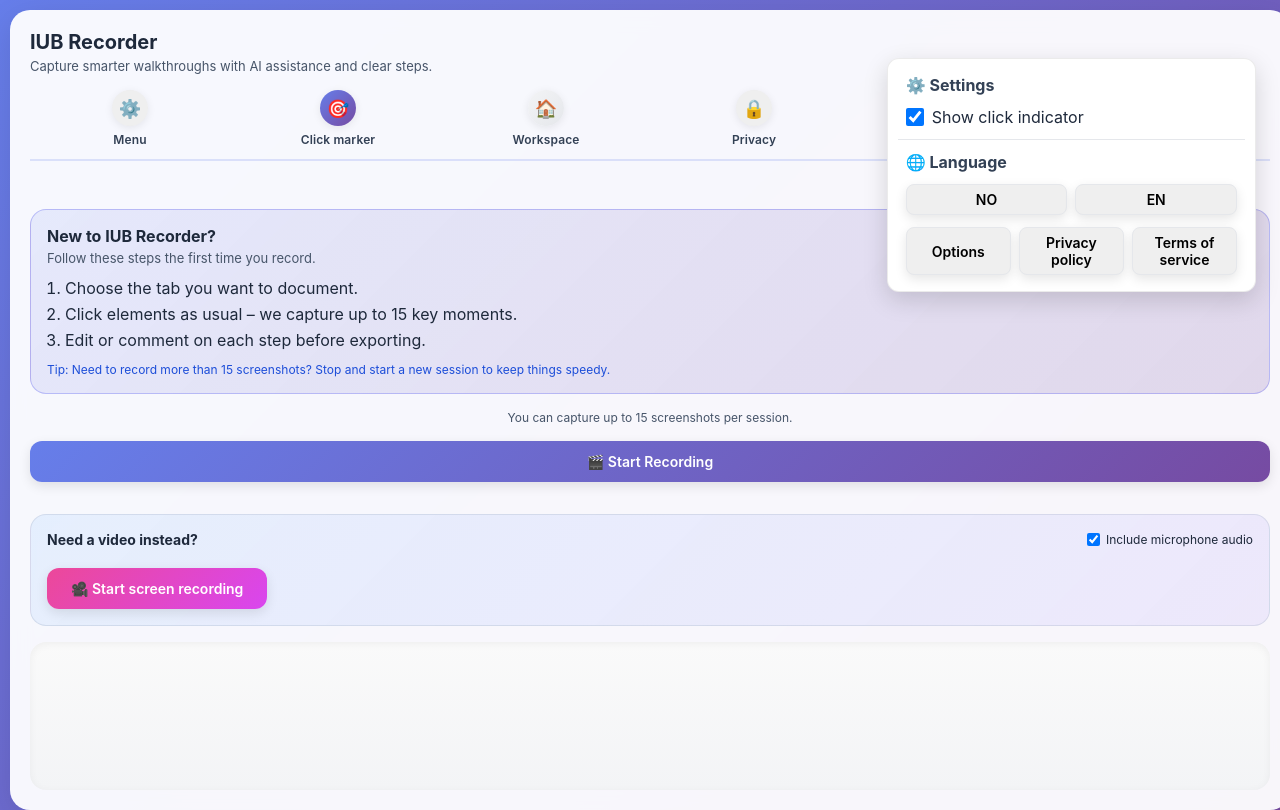
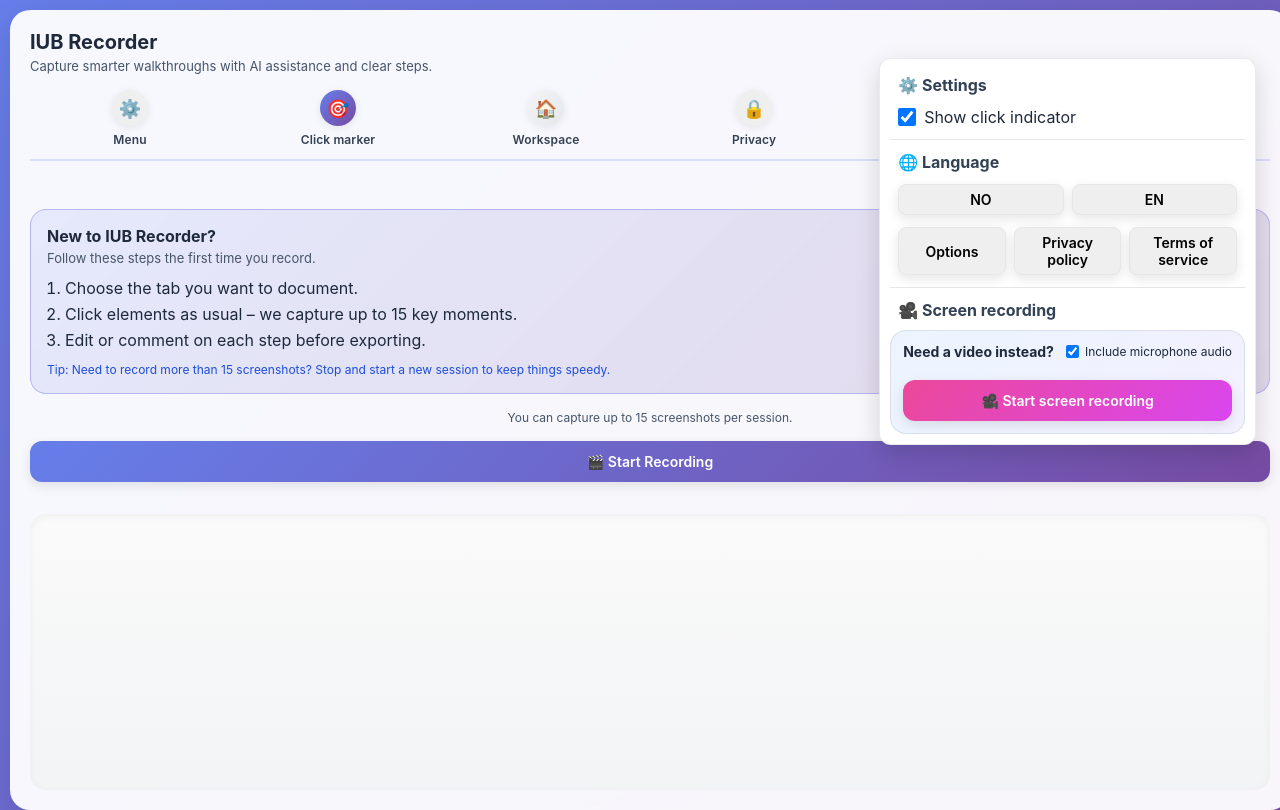
Before and after one commit to Adem9445/IUB-Recorder, a website with bundled scripts: page src/sidepanel/sidepanel.html in a window 1280 px wide. Both pictures are taken after a click on the button "⚙️". Built offline with nearby package versions, Linux system fonts and the light colour scheme; some packages are replaced by stand-ins of ours; no server answers.

Commit message:
Move video controls into menu

```diff
--- a/src/sidepanel/i18n.js
+++ b/src/sidepanel/i18n.js
@@ -15,7 +15,8 @@
     terms: "Terms of service",
     donate: "Donate to development",
     startRecording: "Start Recording",
-    stopRecording: "Stop Recording"
+    stopRecording: "Stop Recording",
+    videoRecording: "Screen recording"
   },
   no: {
     menu: "Meny",
@@ -30,7 +31,8 @@
     terms: "Vilkår for bruk",
     donate: "Doner til utvikling",
     startRecording: "Start opptak",
-    stopRecording: "Stopp opptak"
+    stopRecording: "Stopp opptak",
+    videoRecording: "Skjermopptak"
   }
 };
 
--- a/src/sidepanel/menu.js
+++ b/src/sidepanel/menu.js
@@ -4,13 +4,17 @@
 import "./i18n.js";
 
 const btn = document.getElementById("menu-btn");
+const videoControlsSlot = document.getElementById("video-controls-slot");
+const videoControls = document.getElementById("video-controls");
+
 if (btn) btn.addEventListener("click", toggleMenu);
 
 let pop;
+let docClickHandler = null;
+
 function toggleMenu() {
   if (pop) {
-    pop.remove();
-    pop = null;
+    closeMenu();
     return;
   }
   const t = (key) => (window.__i18n__?.t ? window.__i18n__.t(key) : key);
@@ -26,33 +30,32 @@
     <div style="padding: 6px 8px; font-weight: 700; color: #334155;">⚙️ ${t("settings")}</div>
     <div style="padding: 6px 8px;">
       <label style="display:flex; align-items:center; gap:8px; cursor:pointer;">
-        <input id="menu-click-toggle" type="checkbox" style="width:18px;height:18px;">
+        <input id=\"menu-click-toggle\" type=\"checkbox\" style=\"width:18px;height:18px;\">
         <span>${t("clickIndicator")}</span>
       </label>
     </div>
     <hr style="border:none;height:1px;background:#e5e7eb;margin:6px 0;"/>
     <div style="padding: 6px 8px; font-weight: 700; color: #334155;">🌐 ${t("language")}</div>
     <div style="display:flex; gap:8px; padding: 6px 8px;">
-      <button id="lang-no" style="flex:1; padding:6px 8px; border-radius:8px; border:1px solid #e5e7eb; cursor:pointer;">NO</button>
-      <button id="lang-en" style="flex:1; padding:6px 8px; border-radius:8px; border:1px solid #e5e7eb; cursor:pointer;">EN</button>
+      <button id=\"lang-no\" style=\"flex:1; padding:6px 8px; border-radius:8px; border:1px solid #e5e7eb; cursor:pointer;\">NO</button>
+      <button id=\"lang-en\" style=\"flex:1; padding:6px 8px; border-radius:8px; border:1px solid #e5e7eb; cursor:pointer;\">EN</button>
     </div>
     <div style="display:flex; gap:8px; padding: 6px 8px; flex-wrap:wrap;">
-      <button id="open-options-menu" style="flex:1; padding:6px 8px; border-radius:8px; border:1px solid #e5e7eb; cursor:pointer; min-width:0;">${t("options")}</button>
-      <button id="open-privacy-menu" style="flex:1; padding:6px 8px; border-radius:8px; border:1px solid #e5e7eb; cursor:pointer; min-width:0;">${t("privacy")}</button>
-      <button id="open-terms-menu" style="flex:1; padding:6px 8px; border-radius:8px; border:1px solid #e5e7eb; cursor:pointer; min-width:0;">${t("terms")}</button>
+      <button id=\"open-options-menu\" style=\"flex:1; padding:6px 8px; border-radius:8px; border:1px solid #e5e7eb; cursor:pointer; min-width:0;\">${t("options")}</button>
+      <button id=\"open-privacy-menu\" style=\"flex:1; padding:6px 8px; border-radius:8px; border:1px solid #e5e7eb; cursor:pointer; min-width:0;\">${t("privacy")}</button>
+      <button id=\"open-terms-menu\" style=\"flex:1; padding:6px 8px; border-radius:8px; border:1px solid #e5e7eb; cursor:pointer;min-width:0;\">${t("terms")}</button>
     </div>
+    <hr style="border:none;height:1px;background:#e5e7eb;margin:6px 0;"/>
+    <div style="padding: 6px 8px; font-weight: 700; color: #334155;">🎥 ${t("videoRecording")}</div>
+    <div id=\"menu-video-placeholder\" style=\"padding: 4px 0 0 0;\"></div>
   `;
 
   document.body.appendChild(pop);
-
-  const closeMenu = () => {
-    if (!pop) return;
-    pop.remove();
-    pop = null;
-  };
+  mountVideoControls();
 
   // Initialize checkbox from storage and wire to existing toggle
   const clickBox = pop.querySelector("#menu-click-toggle");
+  if (clickBox) {
     chrome.storage.local.get(["showClickIndicator"], (res) => {
       clickBox.checked = res.showClickIndicator !== false;
     });
@@ -69,36 +72,62 @@
         chrome.storage.local.set({ showClickIndicator: e.target.checked });
       }
     });
+  }
 
   // Language buttons
   pop
     .querySelector("#lang-no")
-    .addEventListener("click", () => window.__i18n__.setLang("no"));
+    ?.addEventListener("click", () => window.__i18n__.setLang("no"));
   pop
     .querySelector("#lang-en")
-    .addEventListener("click", () => window.__i18n__.setLang("en"));
+    ?.addEventListener("click", () => window.__i18n__.setLang("en"));
 
   // Options and privacy
-  pop.querySelector("#open-options-menu").addEventListener("click", () => {
+  pop.querySelector("#open-options-menu")?.addEventListener("click", () => {
     chrome.runtime.openOptionsPage();
     closeMenu();
   });
-  pop.querySelector("#open-privacy-menu").addEventListener("click", () => {
+  pop.querySelector("#open-privacy-menu")?.addEventListener("click", () => {
     window.__iubOpenLegal?.("privacy");
     closeMenu();
   });
-  pop.querySelector("#open-terms-menu").addEventListener("click", () => {
+  pop.querySelector("#open-terms-menu")?.addEventListener("click", () => {
     window.__iubOpenLegal?.("terms");
     closeMenu();
   });
 
   // Dismiss when clicking outside
   setTimeout(() => {
-    const onDocClick = (e) => {
+    docClickHandler = (e) => {
       if (!pop || pop.contains(e.target) || e.target === btn) return;
       closeMenu();
-      document.removeEventListener("click", onDocClick);
     };
-    document.addEventListener("click", onDocClick);
+    document.addEventListener("click", docClickHandler);
   }, 0);
 }
+
+function closeMenu() {
+  if (!pop) return;
+  restoreVideoControls();
+  pop.remove();
+  pop = null;
+  if (docClickHandler) {
+    document.removeEventListener("click", docClickHandler);
+    docClickHandler = null;
+  }
+}
+
+function mountVideoControls() {
+  if (!videoControls || !pop) return;
+  const placeholder = pop.querySelector("#menu-video-placeholder");
+  if (!placeholder) return;
+  placeholder.appendChild(videoControls);
+  videoControls.hidden = false;
+}
+
+function restoreVideoControls() {
+  if (!videoControls || !videoControlsSlot) return;
+  if (videoControlsSlot.contains(videoControls)) return;
+  videoControlsSlot.appendChild(videoControls);
+  videoControls.hidden = true;
+}
--- a/src/sidepanel/sidepanel.html
+++ b/src/sidepanel/sidepanel.html
@@ -426,6 +426,20 @@
         border-radius: 16px;
         background: linear-gradient(135deg, rgba(147, 197, 253, 0.18), rgba(196, 181, 253, 0.2));
         border: 1px solid rgba(148, 163, 184, 0.25);
+      }
+
+      .iub-menu-popover .video-controls {
+        margin-top: 0;
+        width: 100%;
+        padding: 12px;
+      }
+
+      .iub-menu-popover .video-buttons {
+        flex-direction: column;
+      }
+
+      .iub-menu-popover .video-buttons button {
+        width: 100%;
       }
 
       .video-controls-header {
@@ -895,7 +909,13 @@
         <span aria-hidden="true">⏹️</span>
         <span>Stop recording</span>
       </button>
-      <div class="video-controls" aria-labelledby="video-controls-title">
+      <div id="video-controls-slot">
+        <div
+          class="video-controls"
+          id="video-controls"
+          hidden
+          aria-labelledby="video-controls-title"
+        >
           <div class="video-controls-header">
             <span class="video-heading" id="video-controls-title">
               Need a video instead?
@@ -916,6 +936,7 @@
             </button>
           </div>
           <p id="video-status" hidden aria-live="polite"></p>
+        </div>
       </div>
       <div id="chat-container" role="region" aria-live="polite" aria-label="Recording steps"></div>
       <!-- Hidden PayPal Donate Form -->
```
Lines whose indentation alone changed are shown as unchanged.
